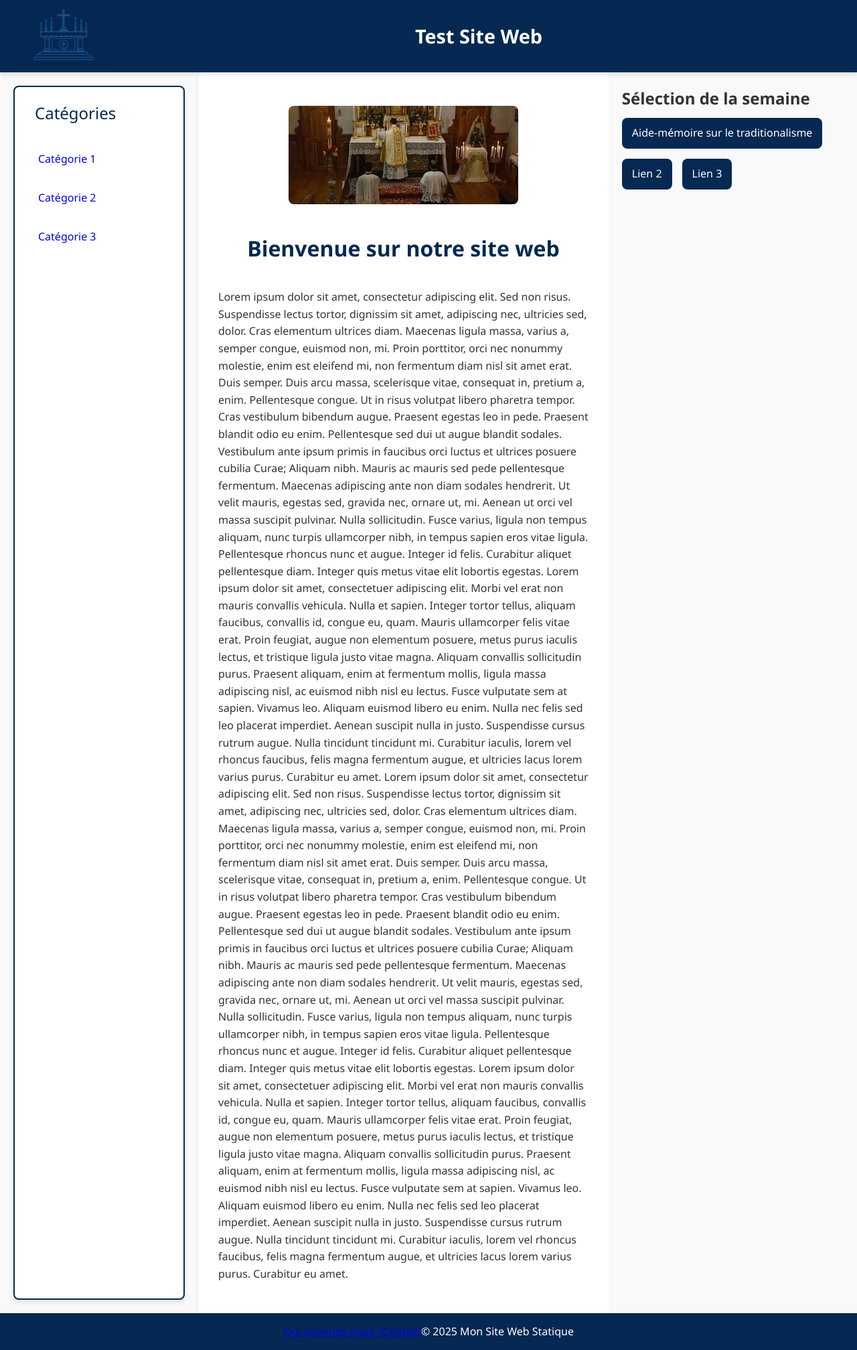
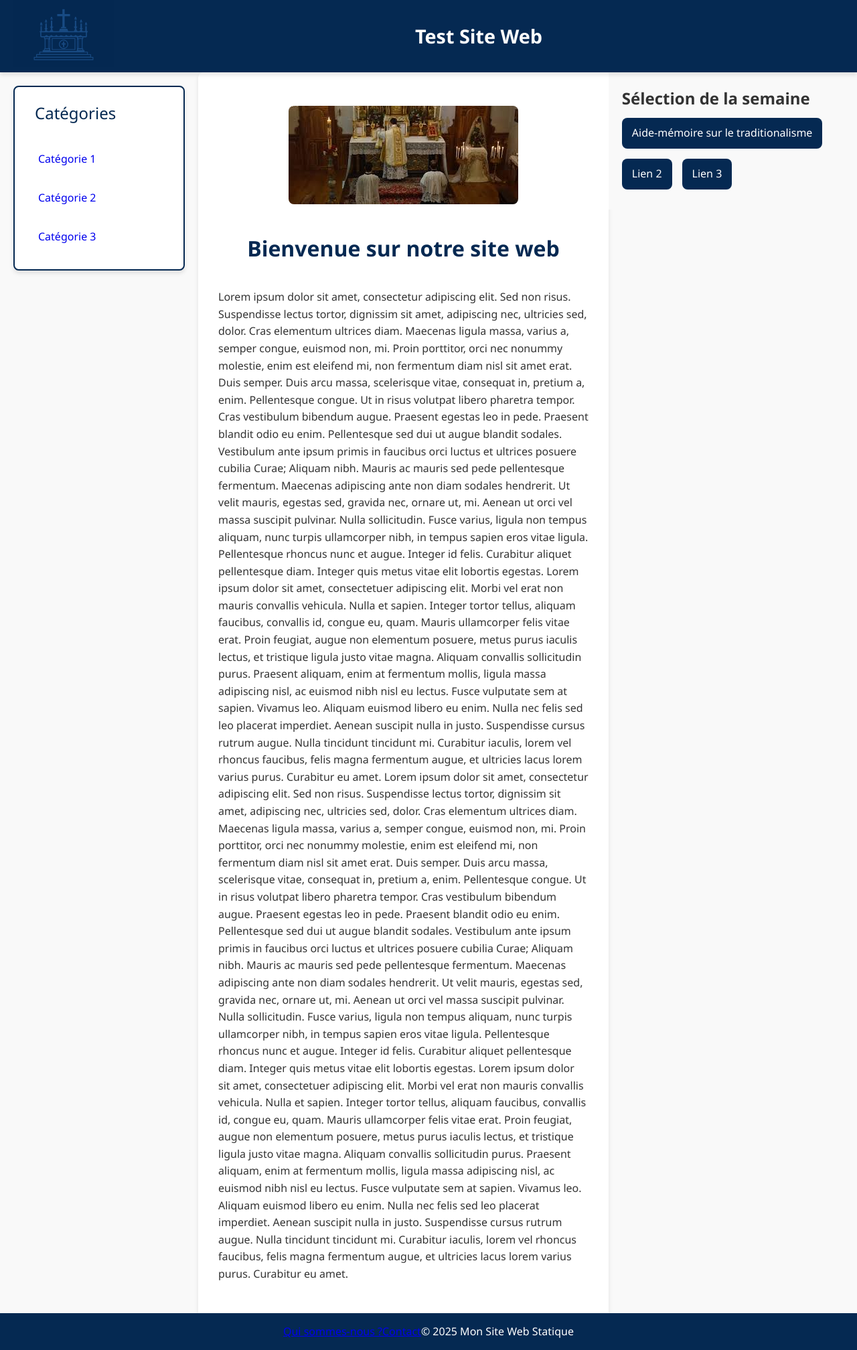
Before and after one commit to GodefroyL/test_site_static, a Jekyll site: the page built from index.html, in a window 1280 px wide. Shown: the whole page at 67% size. Built offline with Jekyll 4.4.1, drawn with Linux system fonts in a browser that asks for light colours.

Commit message:
modif css

```diff
--- a/static/css/styles.css
+++ b/static/css/styles.css
@@ -36,7 +36,7 @@
     align-items: center;
     justify-content: space-between;
     background-color: var(--primary-color);
-    padding: 0 20px;
+    padding: 20px;
     box-shadow: var(--box-shadow);
 }
 
@@ -88,6 +88,7 @@
 main {
     display: flex;
     justify-content: space-around;
+    align-items: flex-start;
     flex: 1;
     background-color: var(--secondary-color);
 }
@@ -108,7 +109,6 @@
     border-radius: var(--border-radius);
     box-shadow: var(--box-shadow);
     transition: var(--transition);
-    z-index: 1000;
 }
 
 .menu .titre {
```
